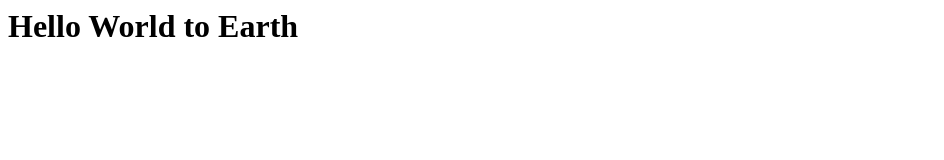
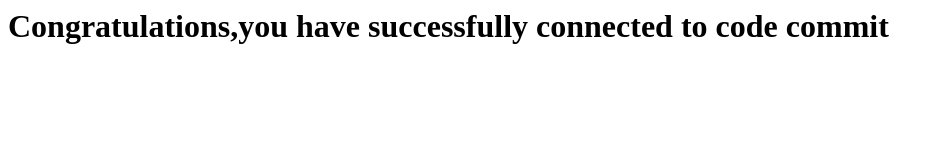
Before and after one commit to eshikashetty/ADP, a plain HTML site: page website-master/index.html in a window 1280 px wide. Shown: the whole page, without its empty margins (0-944 px from the left). Drawn offline with Linux system fonts and the light colour scheme.

Commit message:
Update index.html

```diff
--- a/website-master/index.html
+++ b/website-master/index.html
@@ -1,7 +1,7 @@
 <html>
   <body>
     <h1>
-      Hello World to Earth
+      Congratulations,you have successfully connected to code commit
     </h1>
   </body>
 </html>
```
